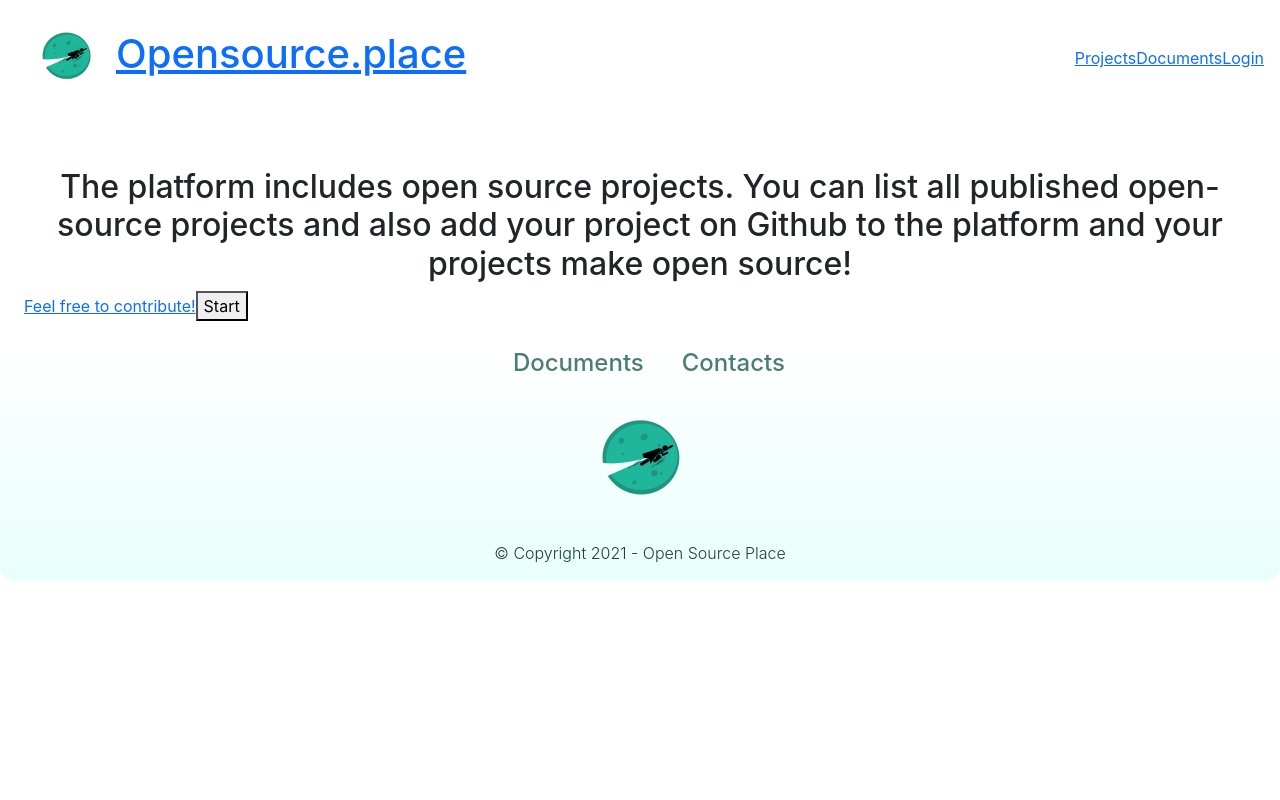
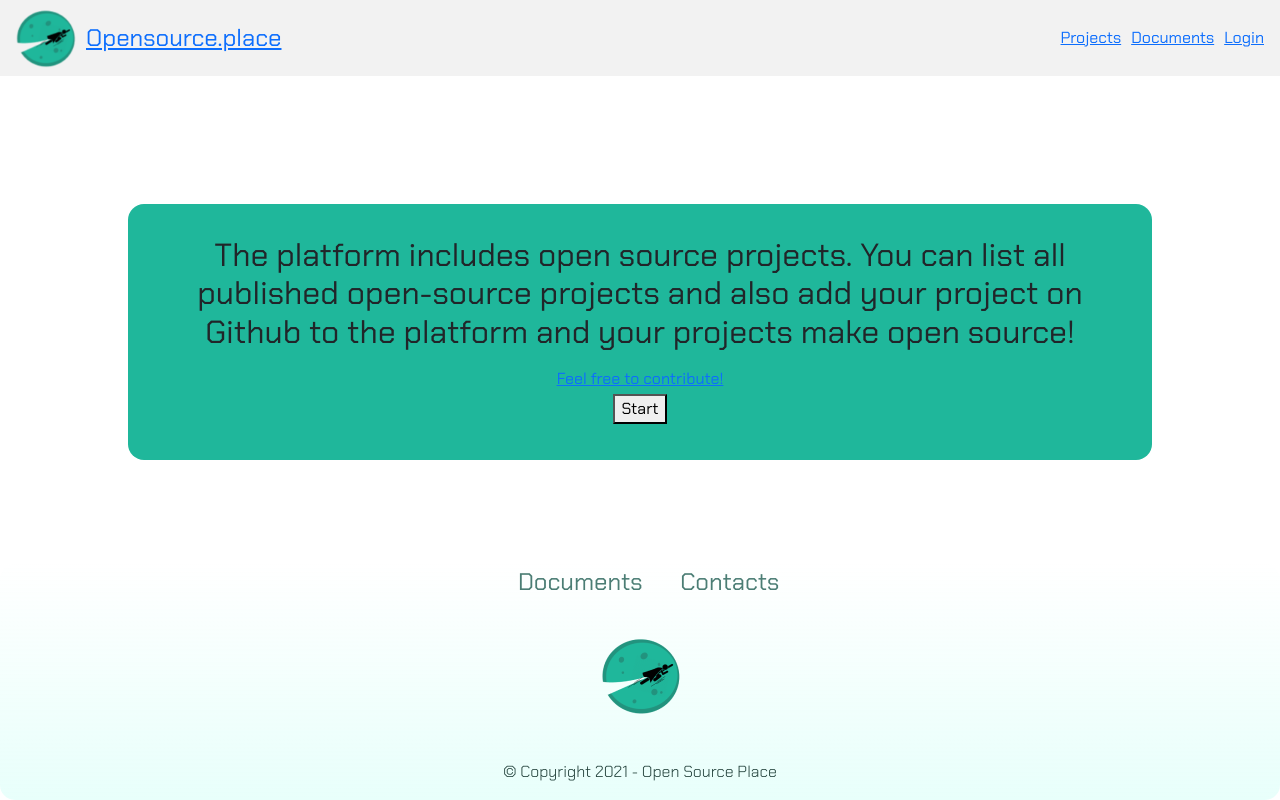
Before and after one commit to opensource-place/frontend, a React (Create React App) app: page / in a window 1280 px wide. Built offline with nearby package versions, Linux system fonts and the light colour scheme; no server answers.

Commit message:
Landing page styles

```diff
--- a/public/index.html
+++ b/public/index.html
@@ -14,7 +14,7 @@
     -->
   <link rel="manifest" href="%PUBLIC_URL%/manifest.json" />
   <link rel="preconnect" href="https://fonts.gstatic.com">
-  <link href="https://fonts.googleapis.com/css2?family=Open+Sans:wght@300;400&display=swap" rel="stylesheet">
+  <link href="https://fonts.googleapis.com/css2?family=Chakra+Petch:wght@300;400&display=swap" rel="stylesheet">
   <!--
       Notice the use of %PUBLIC_URL% in the tags above.
       It will be replaced with the URL of the `public` folder during the build.
--- a/src/app/components/Footer/style.js
+++ b/src/app/components/Footer/style.js
@@ -18,6 +18,8 @@ const Container = styled.div`
   flex-direction: column;
   border-radius: 15px;
   background: linear-gradient(180deg, #FFFFFF 0%, rgba(255, 255, 255, 0) 100%), rgba(178, 255, 241, 0.3);
+  position: fixed;
+  bottom: 0;
 `
 const Wrapper = styled.div`
   display: flex;
--- a/src/app/components/Navbar/index.js
+++ b/src/app/components/Navbar/index.js
@@ -6,7 +6,7 @@ const Wrapper = styled.div`
     display: flex;
     justify-content: space-between;
     align-items: center;
-    background-color: white;
+    background-color: rgba(0,0,0, .05);
 `
 const Navbar = styled.nav`
     display: flex;
@@ -25,7 +25,16 @@ const LogoAndText = styled.div`
     align-items: center;
 `
 const Menus = styled.div`
-    margin-left: 0.5rem;
+    margin-left: 5px;
+    display: flex;
+
+`
+const NavItem = styled.div`
+    margin-left: 10px;
+`
+const NavTitle = styled.div`
+    margin-left: 10px;
+    font-size: 24px;
 `
 
 export const NavBar = () => (
@@ -34,22 +43,28 @@ export const NavBar = () => (
       <ItemsWrapper>
         <Link to='/'>
           <LogoAndText>
-            <img width='100px' src='/logo.png' alt='Our Logo' />
-            <h1 className='hover:text-green-500 hidden md:block'>
+            <img width='60x' src='/logo.png' alt='Our Logo' />
+            <NavTitle>
               Opensource.place
-            </h1>
+            </NavTitle>
           </LogoAndText>
         </Link>
         <Menus id='mobileMenu'>
-          <Link to='/projects' className='ml-3'>
+          <NavItem>
+            <Link to='/projects'>
               Projects
             </Link>
-          <Link to='/doc' className='ml-3'>
+          </NavItem>
+          <NavItem>
+            <Link to='/doc'>
               Documents
             </Link>
-          <Link to='/login' className='ml-3 primary-button'>
+          </NavItem>
+          <NavItem>
+            <Link to='/login'>
               Login
             </Link>
+          </NavItem>
         </Menus>
       </ItemsWrapper>
     </Navbar>
--- a/src/app/pages/LandingPage.js
+++ b/src/app/pages/LandingPage.js
@@ -1,27 +1,47 @@
 import React from 'react'
 import { Footer, NavBar } from '../components'
 import { Link } from 'react-router-dom'
+import styled from 'styled-components'
+
+const HeaderUp = styled.div`
+    margin: 10%;
+    padding: 2em;
+    background-color: #1FB79B;
+    border-radius: 1em;
+    text-align: center;
+`
+
+const Invite = styled.div`
+    margin-top 1em;
+`
+const PrimaryButton = styled.div`
+    padding: .2em;
+    baclground-color:
+`
 
 const LandingPage = () => {
   return (
-    <div className='min-h-screen flex flex-col items-center dark:bg-gray-800 bg-gray-200'>
+    <div>
       <NavBar />
-      <div className='flex flex-col items-center justify-center p-4 m-8 border-2 border-light-blue-500 border-opacity-100'>
-        <h2 className='text-center pt-1 mt-4 '>
+      <HeaderUp>
+        <h2>
           The platform includes open source projects. You can list all published
           open-source projects and also add your project on Github to the
           platform and your projects make open source!
         </h2>
-        <a
-          href='https://github.com/FurkanPortakal/opensourceadam'
-          className='text-center mt-2 mb-6 underline'
-        >
-          Feel free to contribute!
-        </a>
+        <Invite>
+          <a
+            href='https://github.com/FurkanPortakal/opensourceadam'
+          >
+            Feel free to contribute!
+          </a>
         <Link to='/start'>
-          <button className='uppercase primary-button'>Start</button>
+          <PrimaryButton>
+            <button>Start</button>
+          </PrimaryButton>
         </Link>
-      </div>
+        </Invite>
+      </HeaderUp>
       <Footer />
     </div>
   )
--- a/src/reset.css
+++ b/src/reset.css
@@ -1,6 +1,6 @@
 html, body {
   min-width: 100%;
   min-height: 100%;
-  font-family: -apple-system, BlinkMacSystemFont, 'Segoe UI', Roboto, Oxygen, Ubuntu, Cantarell, 'Open Sans', 'Helvetica Neue', sans-serif;
+  font-family: 'Chakra Petch', sans-serif;
   outline: none;
 }
```
Also changed, not shown: public/logo.png. Lines whose indentation alone changed are shown as unchanged.
